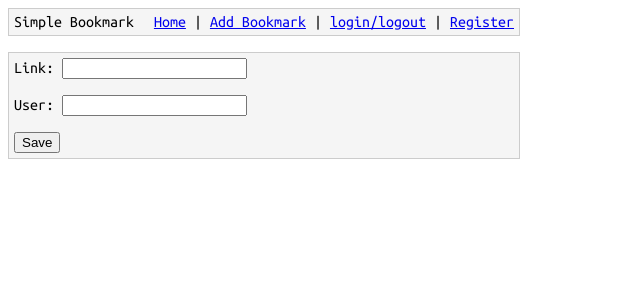
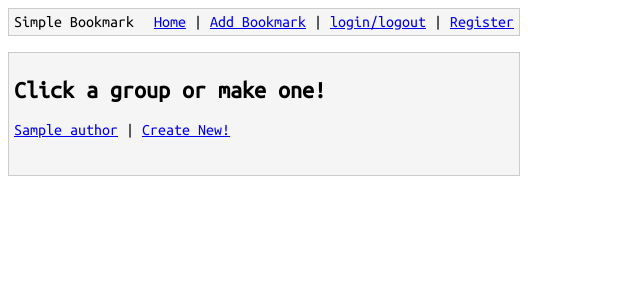
Before and after one commit to vishvanath45/simple_bookmark, a Flask app: template templates/form.html in a window 1280 px wide. Shown: the top 300 px of the page, without its empty margins (0-640 px from the left). Run offline with Flask 2, Linux system fonts and the light colour scheme; the template is opened without the code that fills it: most values are stand-ins (such as "Sample title", 1, 10 or a date in 2020); form fields are guessed from the names that the template uses.

Commit message:
Add JS to choose groups while adding bookmark

```diff
--- a/main.py
+++ b/main.py
@@ -84,7 +84,9 @@ def form():
             redis_store.set(link, return_title(link))
             flash('successfully added!')
             return redirect(url_for('show_bookmark', word=user))
-        return render_template('form.html', bm_form = bm_form)
+        users = redis_store.keys('user_*')
+        name = [x.decode('UTF-8')[5:] for x in users]
+        return render_template('form.html', bm_form = bm_form, author = name)
     else:
         return redirect(url_for('login'))
 
--- a/templates/form.html
+++ b/templates/form.html
@@ -1,10 +1,20 @@
 {% extends 'base.html' %}
 {% block body %}
 <br>
+
     <div style="width:500px; background-color:#f5f5f5; border:solid 1px #cccccc; padding:5px;">
 
 
-    <form action ="{{ url_for('form')}}" method="post">
+    <h2>Click a group or make one!</h2>
+
+    {% for name in author %}
+    <a title="Click to choose this user" href="#" onclick="hideshow('{{name}}');return false;">{{name}}</a> |
+    {% endfor %}
+    <a title="Click to choose this user" href="#" onclick="hideshow('');return false;">Create New!</a>
+    <br>
+    <br>
+    <br>
+    <form id="input_form" action ="{{ url_for('form')}}" method="post">
         {{ bm_form.csrf_token }}
         {{bm_form.link.label}}: {{ bm_form.link }}
         <br>
@@ -14,6 +24,13 @@
         <br>
         <button type="submit"><span>Save</span></button>
     </form>
-
     </div>
+<script type="text/javascript">
+    document.getElementById("input_form").style.display="none";
+    function hideshow(author)
+    {
+        document.getElementById("input_form").style.display="block";
+        document.getElementById("author").value = author;
+    }
+</script>
 {% endblock body%}
```
